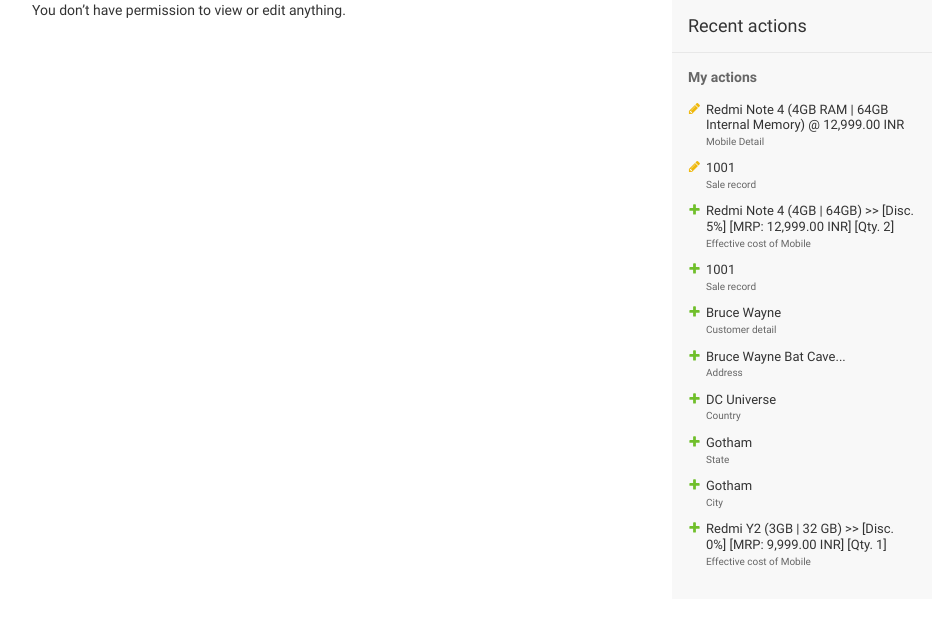
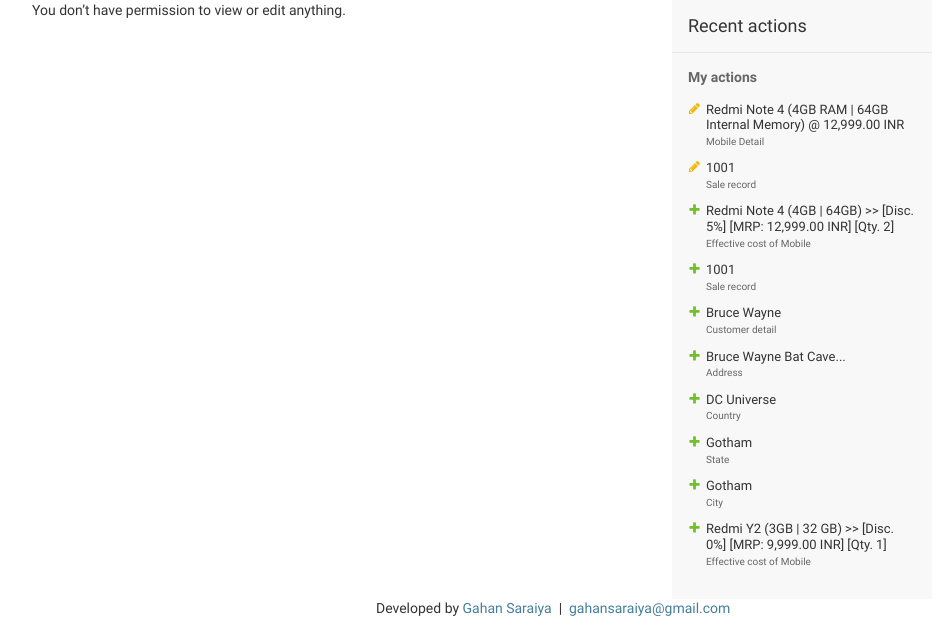
Before and after one commit to gahan9/phoneZilla, a Django app: page /admin/ in a window 1280 px wide. Shown: the part 171-810 px from the top of the page, without its empty margins (8-952 px from the left). Run offline with Django 3.2, Linux system fonts and the light colour scheme; a user stored in the database is signed in; data comes from the database, SQL or seed files in the repository; parts of the project's set-up code (start-up, migrations or seed data) failed here and were passed over; some libraries are stand-ins or nearby versions.

Commit message:
added footer

```diff
--- a/templates/admin/base_site.html
+++ b/templates/admin/base_site.html
@@ -1,5 +1,7 @@
 {% extends "admin/base.html" %}
 {% load static i18n %}
+{# Setup favicon #}
+{% block extrahead %}<link rel="shortcut icon" type="image/png" href="{{ SITE_LOGO }}"/>{% endblock %}
 
 {% block title %}{{ title }} | {{ site_title|default:_('Django site admin') }}{% endblock %}
 
@@ -33,6 +35,12 @@
 {% endblock %}
 
 {% block footer %}
+    <div style="margin-bottom: 1%; padding-left: 30%; position: absolute; bottom: 0">
+        {% block copyright %}
+            Developed by <a href="http://gahan9.github.com" target="_blank">Gahan Saraiya</a>
+            &nbsp;|&nbsp; <a href="mailto:gahansaraiya@gmail.com">gahansaraiya@gmail.com</a>
+        {% endblock %}
+    </div>
     {{ block.super }}
     <!-- Yandex.Metrika counter --><script type="text/javascript"> (function (d, w, c) { (w[c] = w[c] || []).push(function() { try { w.yaCounter32240214 = new Ya.Metrika({ id:32240214, clickmap:true, trackLinks:true, accurateTrackBounce:true, webvisor:true }); } catch(e) { } }); var n = d.getElementsByTagName("script")[0], s = d.createElement("script"), f = function () { n.parentNode.insertBefore(s, n); }; s.type = "text/javascript"; s.async = true; s.src = "https://mc.yandex.ru/metrika/watch.js"; if (w.opera == "[object Opera]") { d.addEventListener("DOMContentLoaded", f, false); } else { f(); } })(document, window, "yandex_metrika_callbacks");</script><noscript><div><img src="https://mc.yandex.ru/watch/32240214" style="position:absolute; left:-9999px;" alt="" /></div></noscript><!-- /Yandex.Metrika counter -->
     <!-- Google Analytics counter -->
```
